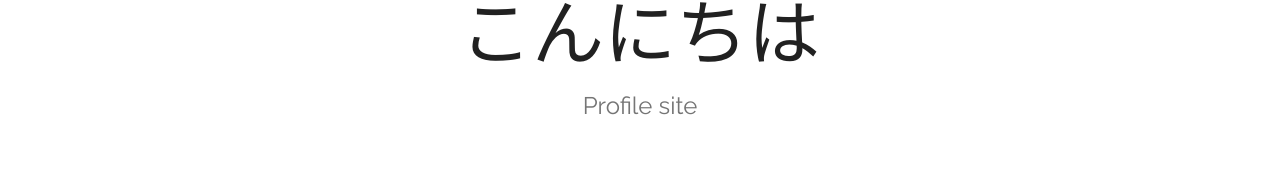
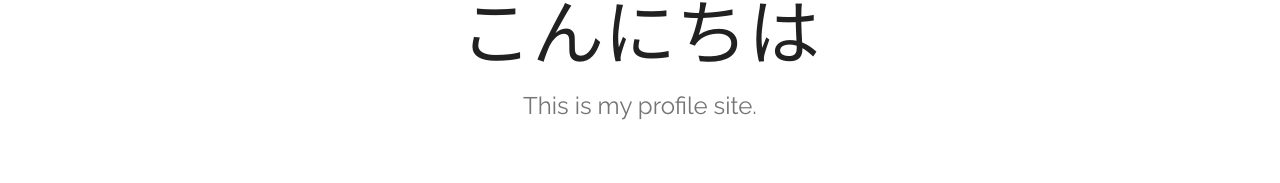
Before and after one commit to ya0201/ya0201.github.io, a plain HTML site: page index.html in a window 1280 px wide. Shown: the part 282-465 px from the top of the page. Drawn offline with nearby package versions, Linux system fonts and the light colour scheme; some packages are replaced by stand-ins of ours.

Commit message:
Change site description.

```diff
--- a/index.html
+++ b/index.html
@@ -132,7 +132,7 @@
 
         <h1>こんにちは</h1>
 
-        <h2>Profile site</h2>
+        <h2>This is my profile site.</h2>
 
     </div>
 
```
